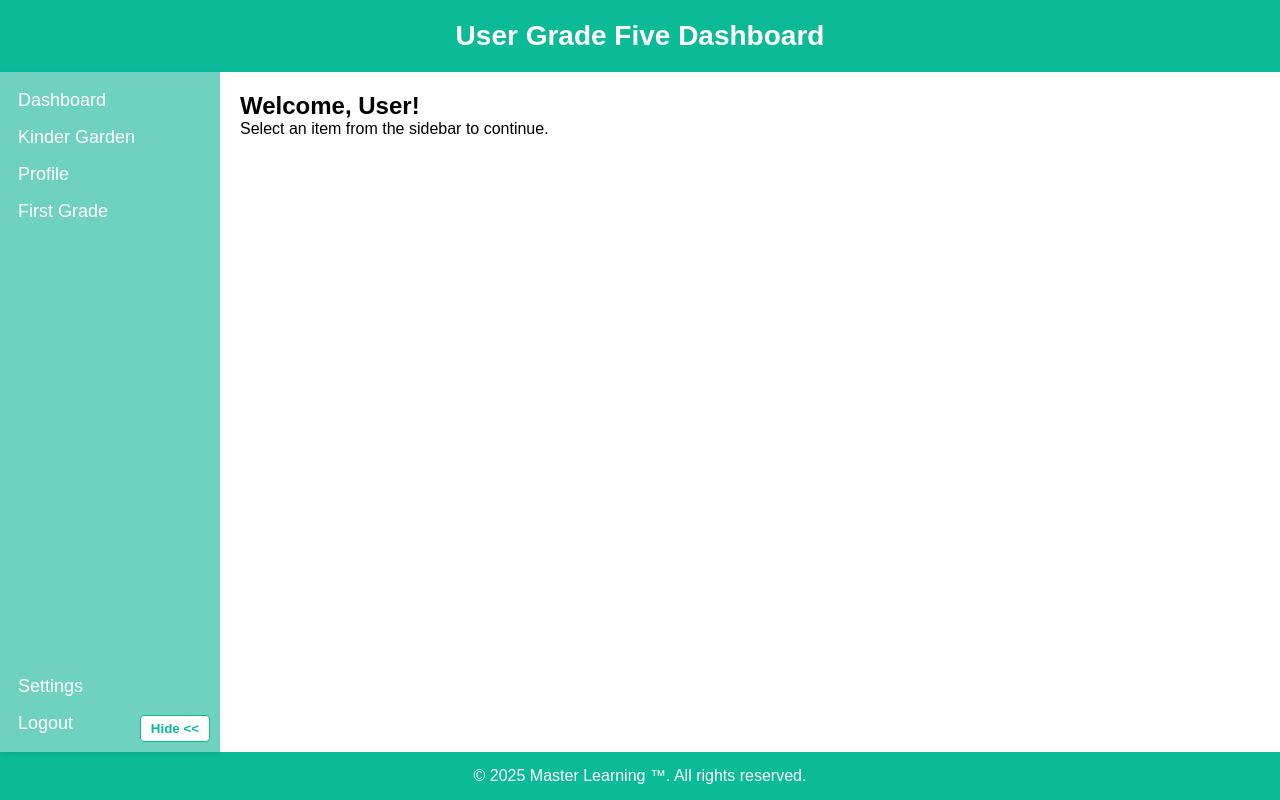
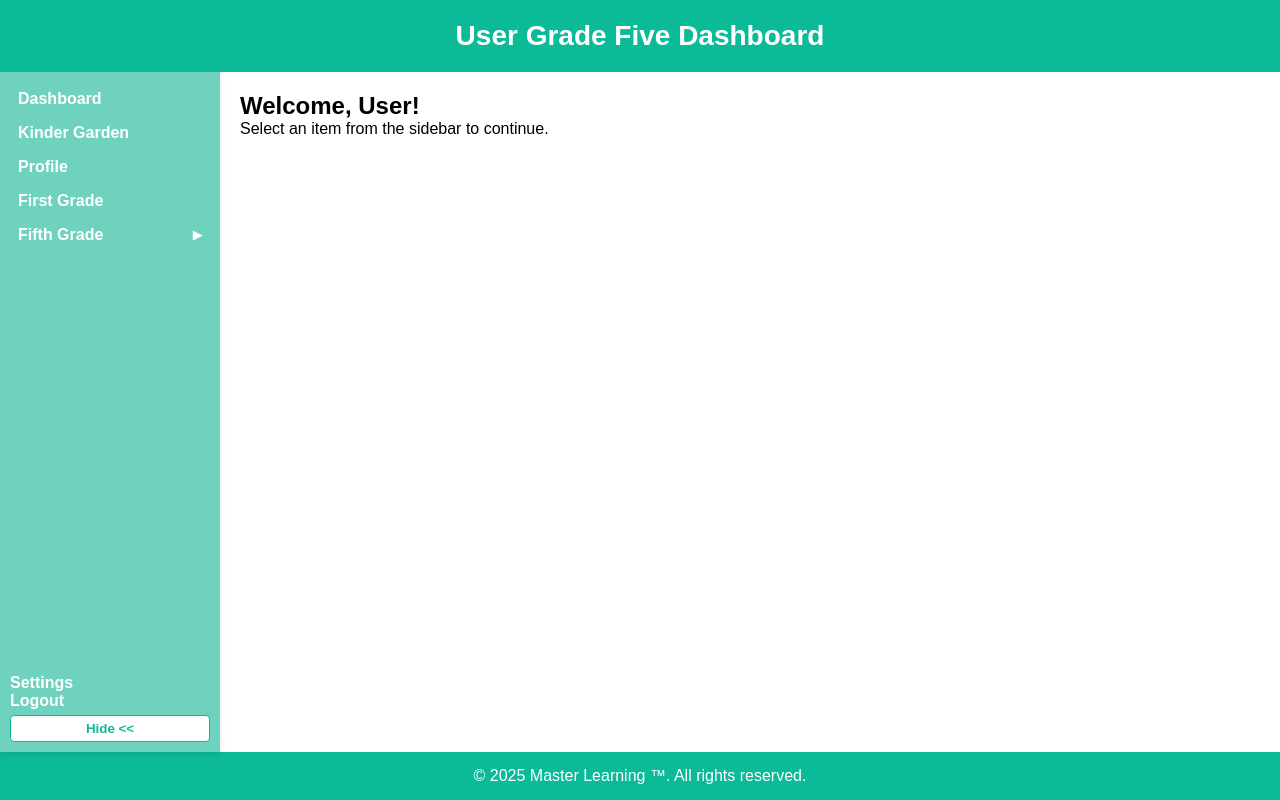
Before and after one commit to 1981master/Educations, a Vue app: page / in a window 1280 px wide. Built offline with nearby package versions, Linux system fonts and the light colour scheme.

Commit message:
added submenu

```diff
--- a/src/App.vue
+++ b/src/App.vue
@@ -9,6 +9,27 @@
           { label: 'Kinder Garden', position: 'top', route: '/kindergarten' },
           { label: 'Profile', position: 'top', route: '/profile' },
           { label: 'First Grade', position: 'top', route: '/first-grade' },
+          {
+            label: 'Fifth Grade',
+            position: 'top',
+            children: [
+              { label: 'Game 1: Prime Numbers', route: '/fifth-grade/game1' },
+              {
+                label: 'Game 2: Fractions Puzzle',
+                route: '/fifth-grade/game2',
+              },
+              {
+                label: 'Game 3: Geometry Explorer',
+                route: '/fifth-grade/game3',
+              },
+              { label: 'Game 4: Math Riddles', route: '/fifth-grade/game4' },
+              { label: 'Game 5: Logic Maze', route: '/fifth-grade/game5' },
+              {
+                label: 'Game 6: Equation Balance',
+                route: '/fifth-grade/game6',
+              },
+            ],
+          },
           { label: 'Settings', position: 'bottom', route: '/settings' },
           { label: 'Logout', position: 'bottom' },
         ]"
@@ -52,7 +73,6 @@
         if (item.route) {
           this.$router.push(item.route)
         } else {
-          alert(`You clicked on ${item.label}`)
         }
       },
     },
--- a/src/components/NavbarComponent.vue
+++ b/src/components/NavbarComponent.vue
@@ -5,28 +5,50 @@
       <li
         v-for="(item, index) in topItems"
         :key="'top-' + index"
-        :style="itemStyle"
-        @click="$emit('itemClick', item)"
+        class="nav-item"
       >
+        <div class="item-label" @click="toggleSubmenu(index, item)">
           {{ item.label }}
+          <!-- Arrow for items with children -->
+          <span v-if="item.children" class="arrow">
+            {{ expandedIndex === index ? '▼' : '▶' }}
+          </span>
+        </div>
+
+        <!-- Submenu -->
+        <ul
+          v-if="item.children && expandedIndex === index && !isCollapsed"
+          class="submenu"
+        >
+          <li
+            v-for="(child, cIndex) in item.children"
+            :key="'child-' + cIndex"
+            class="submenu-item"
+            @click.stop="$emit('itemClick', child)"
+          >
+            {{ child.label }}
           </li>
         </ul>
-    <!-- Bottom Items -->
+      </li>
+    </ul>
+
+    <!-- Bottom Items + Toggle -->
+    <div class="bottom-container">
       <ul class="navbar-items bottom-items">
         <li
           v-for="(item, index) in bottomItems"
           :key="'bottom-' + index"
-        :style="itemStyle"
+          class="nav-item"
           @click="$emit('itemClick', item)"
         >
           {{ item.label }}
         </li>
       </ul>
 
-    <!-- Toggle Button -->
       <button class="toggle-btn" @click="toggleNav">
         {{ isCollapsed ? 'Show >>' : 'Hide <<' }}
       </button>
+    </div>
   </nav>
 </template>
 
@@ -35,19 +57,19 @@
     name: 'NavbarComponent',
     props: {
       itemsData: { type: Array, default: () => [] },
-      treeData: { type: Array, default: () => [] },
       backgroundColor: { type: String, default: '#0bbb98' },
       textColor: { type: String, default: '#fff' },
       hoverColor: { type: String, default: '#06977a' },
       width: { type: String, default: '220px' },
-      collapsedWidth: { type: String, default: '50px' },
+      collapsedWidth: { type: String, default: '60px' },
       itemFontSize: { type: String, default: '16px' },
       padding: { type: String, default: '10px' },
-      fontSize: { type: String, default: '16px' },
-      iconSize: { type: String, default: '16px' },
     },
     data() {
-      return { isCollapsed: false }
+      return {
+        isCollapsed: false,
+        expandedIndex: null,
+      }
     },
     computed: {
       topItems() {
@@ -63,26 +85,27 @@
           width: this.isCollapsed ? this.collapsedWidth : this.width,
           height: '100%',
           transition: 'width 0.3s',
-          overflow: 'hidden',
-          position: 'relative',
-          padding: this.padding,
           display: 'flex',
           flexDirection: 'column',
           justifyContent: 'space-between',
-        }
-      },
-      itemStyle() {
-        return {
-          fontSize: this.itemFontSize,
-          cursor: 'pointer',
-          padding: '8px',
-          transition: 'background 0.2s',
+          overflowY: 'auto',
+          position: 'relative',
+          padding: this.padding,
+          boxSizing: 'border-box',
         }
       },
     },
     methods: {
       toggleNav() {
         this.isCollapsed = !this.isCollapsed
+        if (this.isCollapsed) this.expandedIndex = null
+      },
+      toggleSubmenu(index, item) {
+        if (!item.children) {
+          this.$emit('itemClick', item)
+          return
+        }
+        this.expandedIndex = this.expandedIndex === index ? null : index
       },
     },
   }
@@ -93,23 +116,67 @@
     box-shadow: 0 2px 6px rgba(0, 0, 0, 0.1);
   }
 
+  /* Top and bottom items container */
   .navbar-items {
     list-style: none;
     padding: 0;
     margin: 0;
   }
 
-  .tree-container {
-    flex: 1;
-    overflow: auto;
-    margin: 10px 0;
+  .nav-item {
+    font-weight: bold;
+  }
+
+  /* Main item label container (for arrow + text) */
+  .item-label {
+    display: flex;
+    justify-content: space-between;
+    align-items: center;
+    cursor: pointer;
+    padding: 8px;
+    transition: background 0.2s;
+  }
+
+  .item-label:hover {
+    background-color: #06977a;
+    color: white;
+  }
+
+  /* Arrow */
+  .arrow {
+    font-size: 12px;
+    margin-left: 5px;
+  }
+
+  /* Submenu */
+  .submenu {
+    list-style: none;
+    padding-left: 15px;
+    margin-top: 5px;
+  }
+
+  .submenu-item {
+    padding: 5px 8px;
+    font-weight: normal;
+    cursor: pointer;
+    background: transparent; /* no default background */
+    transition: background 0.2s;
+  }
+
+  .submenu-item:hover {
+    background-color: #04a886; /* highlight only hovered item */
+    color: white;
+  }
+
+  /* Bottom container ensures logout stays above toggle */
+  .bottom-container {
+    display: flex;
+    flex-direction: column;
+    justify-content: flex-end;
   }
 
   /* Toggle Button */
   .toggle-btn {
-    position: absolute;
-    bottom: 10px;
-    right: 10px;
     background: #fff;
     color: #0bbb98;
     border: 1px solid #0bbb98;
@@ -117,6 +184,7 @@
     cursor: pointer;
     border-radius: 4px;
     font-weight: bold;
+    margin-top: 5px;
     transition:
       background 0.2s,
       color 0.2s;
--- /dev/null
+++ b/src/components/views/NavbarItem.vue
@@ -0,0 +1,61 @@
+<template>
+  <li>
+    <div class="item-label" @click="handleClick">
+      {{ item.label }}
+      <span v-if="hasChildren">{{ expanded ? '▼' : '▶' }}</span>
+    </div>
+    <ul v-if="hasChildren && expanded" class="submenu">
+      <NavbarItem
+        v-for="(child, idx) in item.children"
+        :key="idx"
+        :item="child"
+        :collapsed="collapsed"
+        @itemClick="$emit('itemClick', $event)"
+      />
+    </ul>
+  </li>
+</template>
+
+<script>
+  export default {
+    name: 'NavbarItem',
+    props: {
+      item: { type: Object, required: true },
+      collapsed: { type: Boolean, default: false },
+    },
+    data() {
+      return { expanded: false }
+    },
+    computed: {
+      hasChildren() {
+        return this.item.children && this.item.children.length > 0
+      },
+    },
+    methods: {
+      handleClick() {
+        if (this.hasChildren) {
+          this.expanded = !this.expanded
+        }
+        this.$emit('itemClick', this.item)
+      },
+    },
+  }
+</script>
+
+<style scoped>
+  .item-label {
+    cursor: pointer;
+    padding: 8px;
+    font-size: 16px;
+    transition: background 0.2s;
+  }
+
+  .item-label:hover {
+    background-color: rgba(255, 255, 255, 0.2);
+  }
+
+  .submenu {
+    list-style: none;
+    padding-left: 15px;
+  }
+</style>
```
Lines whose indentation alone changed are shown as unchanged.
